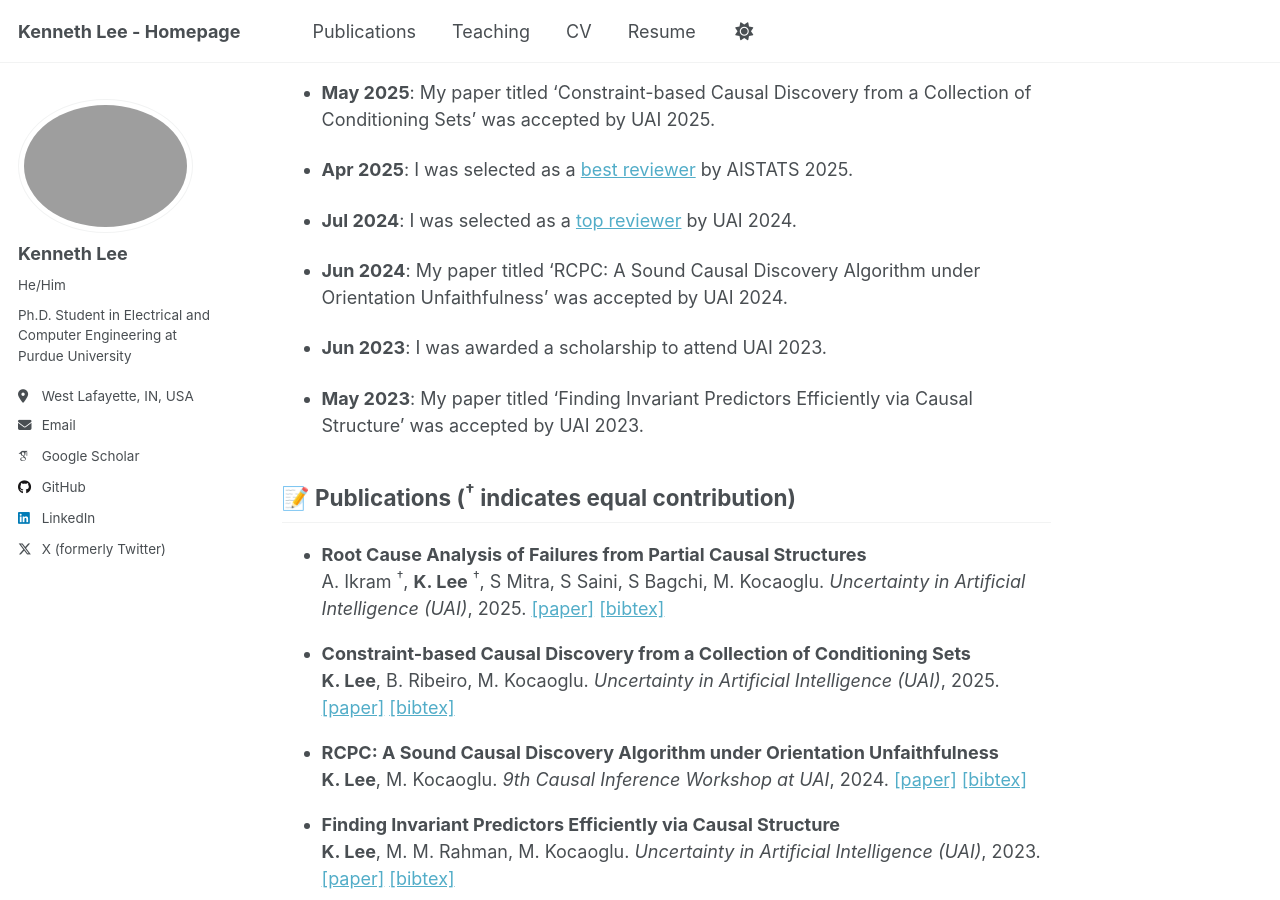
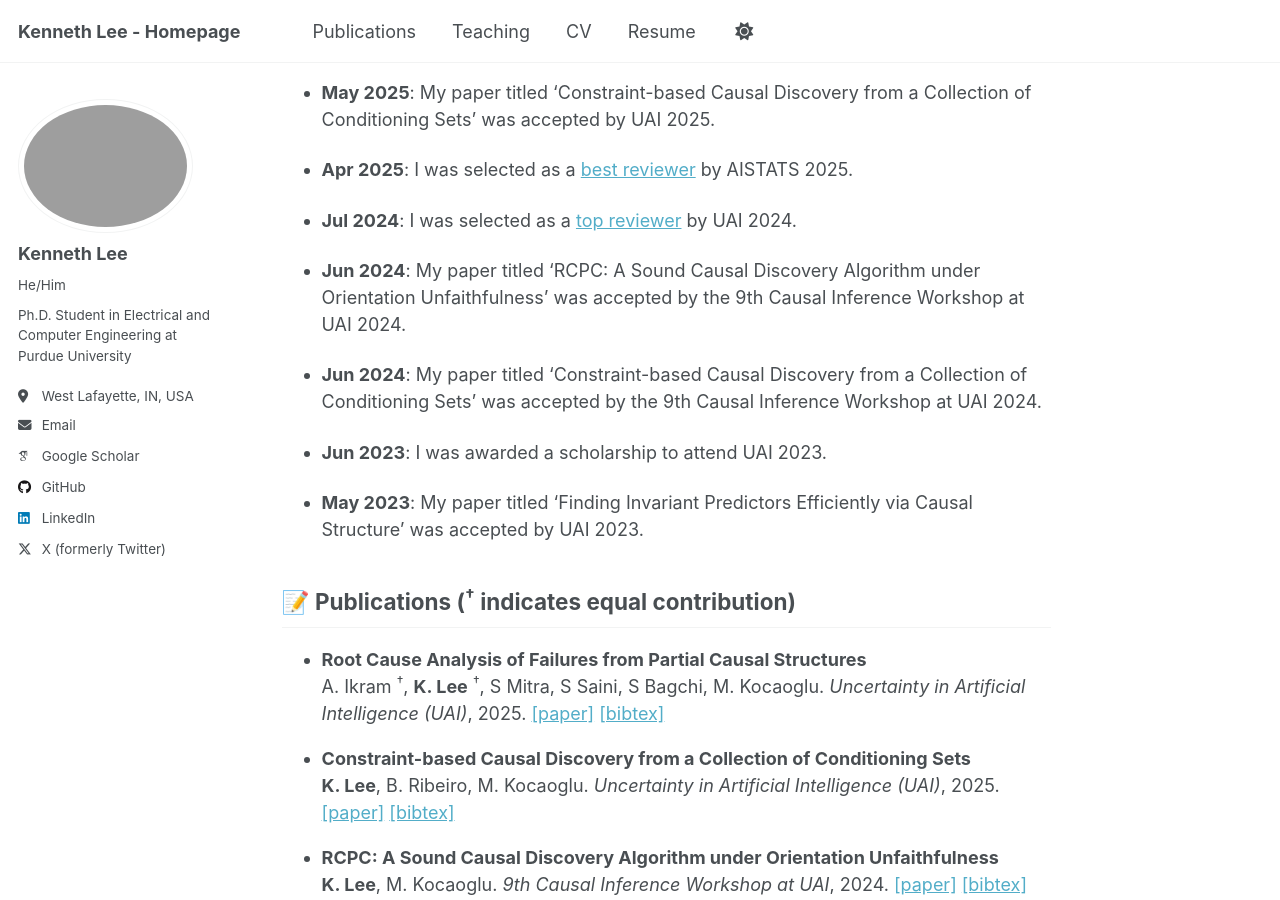
Before and after one commit to kenneth-lee-ch/kenneth-lee-ch.github.io, a Jekyll site: the page built from _pages/about.md, in a window 1280 px wide and 900 px high, scrolled down 528 px. Built offline with Jekyll 4.4.1, drawn with Linux system fonts in a browser that asks for light colours; some web fonts are replaced.

Commit message:
fix news

```diff
--- a/_data/news.yml
+++ b/_data/news.yml
@@ -10,7 +10,9 @@
 - date: 2024-07-19
   description: "I was selected as a <a href='https://www.auai.org/uai2024/top_reviewers'>top reviewer</a> by UAI 2024."
 - date: 2024-06-18
-  description: "My paper titled 'RCPC: A Sound Causal Discovery Algorithm under Orientation Unfaithfulness' was accepted by UAI 2024."
+  description: "My paper titled 'RCPC: A Sound Causal Discovery Algorithm under Orientation Unfaithfulness' was accepted by the 9th Causal Inference Workshop at UAI 2024."
+- date: 2024-06-18
+  description: "My paper titled 'Constraint-based Causal Discovery from a Collection of Conditioning Sets' was accepted by the 9th Causal Inference Workshop at UAI 2024."
 - date: 2023-06-17
   description: "I was awarded a scholarship to attend UAI 2023."
 - date: 2023-05-05
```
